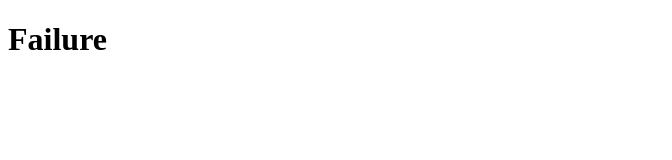
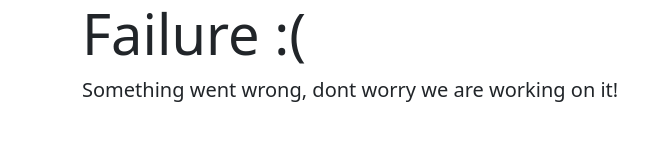
Before and after one commit to NPitroff/Newsletter-Signup, a website: page failure.html in a window 1280 px wide. Shown: the whole page, without its empty margins (0-672 px from the left). Drawn offline with nearby package versions, Linux system fonts and the light colour scheme.

Commit message:
Added jumbotron and tested for failure

```diff
--- a/failure.html
+++ b/failure.html
@@ -3,8 +3,18 @@
   <head>
     <meta charset="utf-8">
     <title>Failure</title>
+    <!-- Bootstrap link -->
+    <link href="https://cdn.jsdelivr.net/npm/bootstrap@5.1.3/dist/css/bootstrap.min.css" rel="stylesheet" integrity="sha384-1BmE4kWBq78iYhFldvKuhfTAU6auU8tT94WrHftjDbrCEXSU1oBoqyl2QvZ6jIW3" crossorigin="anonymous">
+
   </head>
   <body>
-    <h1>Failure</h1>
+
+    <div class="jumbotron jumbotron-fluid">
+    <div class="container">
+      <h1 class="display-4">Failure :(</h1>
+      <p class="lead">Something went wrong, dont worry we are working on it!</p>
+    </div>
+  </div>
+
   </body>
-</html>
+  </html>
```
